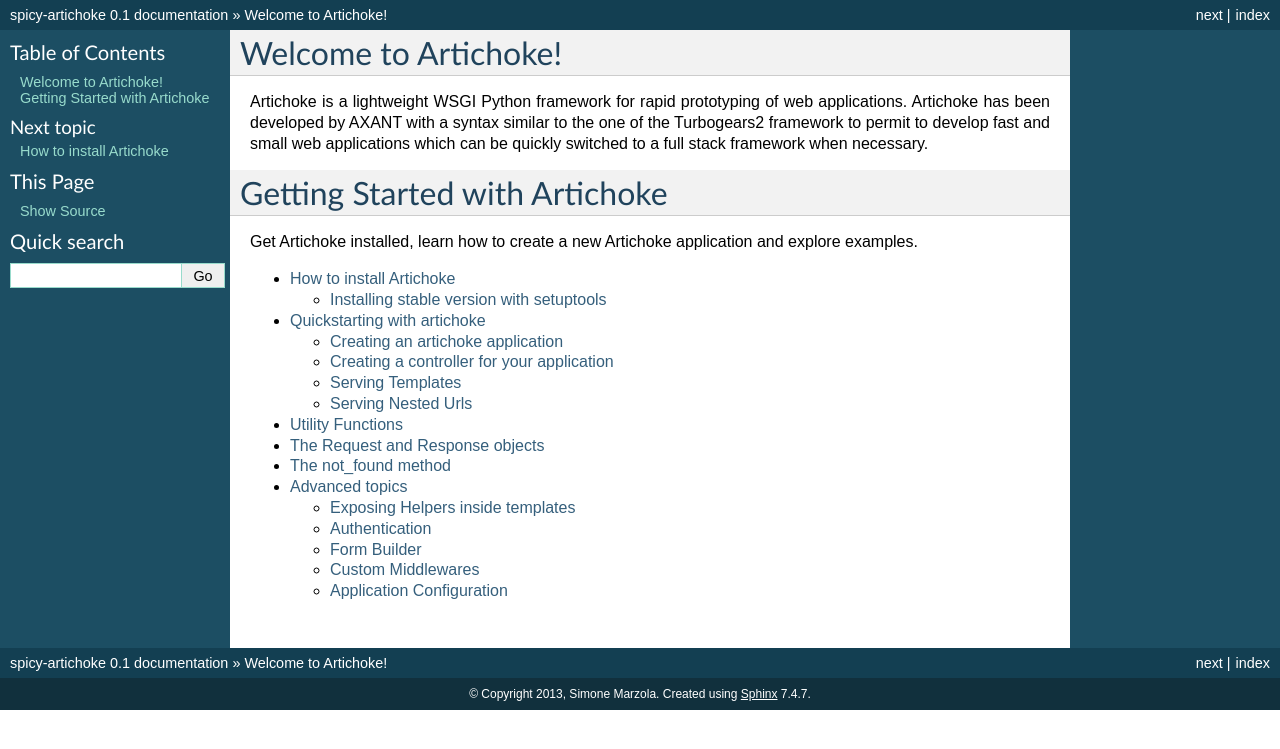
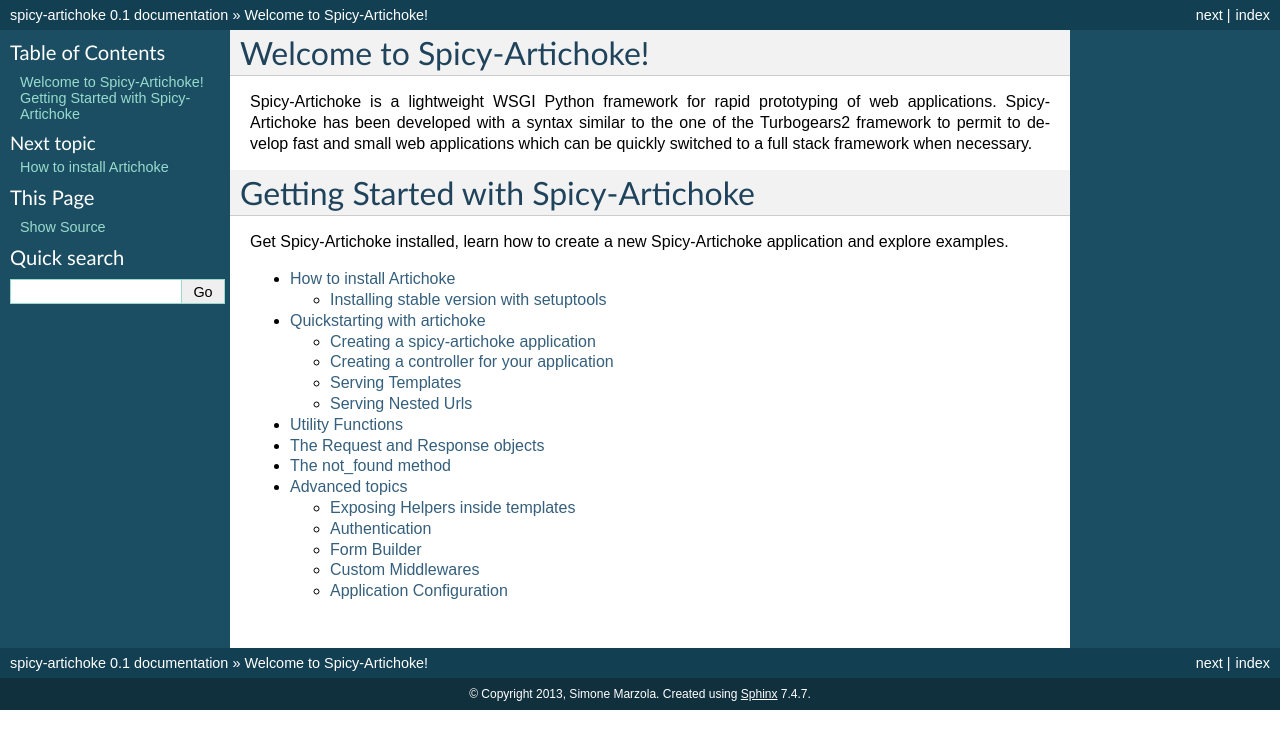
Before and after one commit to smarzola/spynach, a Sphinx documentation site: the page built from docs/index.rst, in a window 1280 px wide. Shown: the top 749 px of the page. Built offline with Sphinx 7.4.7, drawn with Linux system fonts in a browser that asks for light colours.

```diff
--- a/docs/advanced.rst
+++ b/docs/advanced.rst
@@ -1,7 +1,7 @@
 Advanced topics
 ===================
 
-This section will cover some advanced functions of Artichoke like helpers, authentication and form builder
+This section will cover some advanced functions of Spicy-Artichoke like helpers, authentication and form builder
 
 Exposing Helpers inside templates
 -----------------------------------
--- a/docs/index.rst
+++ b/docs/index.rst
@@ -1,20 +1,20 @@
-.. artichoke documentation master file, created by
+.. Spicy-Artichoke documentation master file, created by
    sphinx-quickstart on Wed Nov 24 18:26:10 2010.
    You can adapt this file completely to your liking, but it should at least
    contain the root `toctree` directive.
 
-Welcome to Artichoke!
+Welcome to Spicy-Artichoke!
 =====================================
 
-Artichoke is a lightweight WSGI Python framework for rapid prototyping of web applications.
-Artichoke has been developed by AXANT with a syntax similar to the one of the Turbogears2 framework
+Spicy-Artichoke is a lightweight WSGI Python framework for rapid prototyping of web applications.
+Spicy-Artichoke has been developed with a syntax similar to the one of the Turbogears2 framework
 to permit to develop fast and small web applications which can be quickly switched to a full stack
 framework when necessary.
 
-Getting Started with Artichoke
+Getting Started with Spicy-Artichoke
 ====================================
 
-Get Artichoke installed, learn how to create a new Artichoke application
+Get Spicy-Artichoke installed, learn how to create a new Spicy-Artichoke application
 and explore examples.
 
 .. toctree::
--- a/docs/installing.rst
+++ b/docs/installing.rst
@@ -28,7 +28,7 @@
 
 .. code-block:: bash
 
-    $ sudo easy_install artichoke
+    $ sudo easy_install spicy-artichoke
 
 This should install the last stable release of artichoke and download
 all the required dependencies including Genshi, Paste and WebOb.
@@ -38,4 +38,4 @@
 
 .. code-block:: bash
 
-    $ sudo easy_install -U artichoke
+    $ sudo easy_install -U spicy-artichoke
--- a/docs/quickstart.rst
+++ b/docs/quickstart.rst
@@ -1,7 +1,7 @@
 Quickstarting with artichoke
 ==============================
 
-Creating an artichoke application
+Creating a spicy-artichoke application
 ------------------------------------
 
 Artichoke applications can be created from the `artichoke.application.Application` by
--- a/setup.py
+++ b/setup.py
@@ -7,7 +7,7 @@
       version=version,
       description="Simple and Lightweight WSGI Web Framework",
       long_description="""\
-Artichoke is a lightweight WSGI Python framework for rapid prototyping of web applications. Artichoke has been developed with a syntax similar to the one of the Turbogears2 framework to permit to develop fast and small web applications which can be quickly switched to a full stack framework when necessary.
+Spycy-Artichoke is a lightweight WSGI Python framework for rapid prototyping of web applications. Spycy-Artichoke has been developed with a syntax similar to the one of the Turbogears2 framework to permit to develop fast and small web applications which can be quickly switched to a full stack framework when necessary.
 """,
       classifiers=["Development Status :: 5 - Production/Stable",
                    "License :: OSI Approved :: GNU General Public License (GPL)",
```
